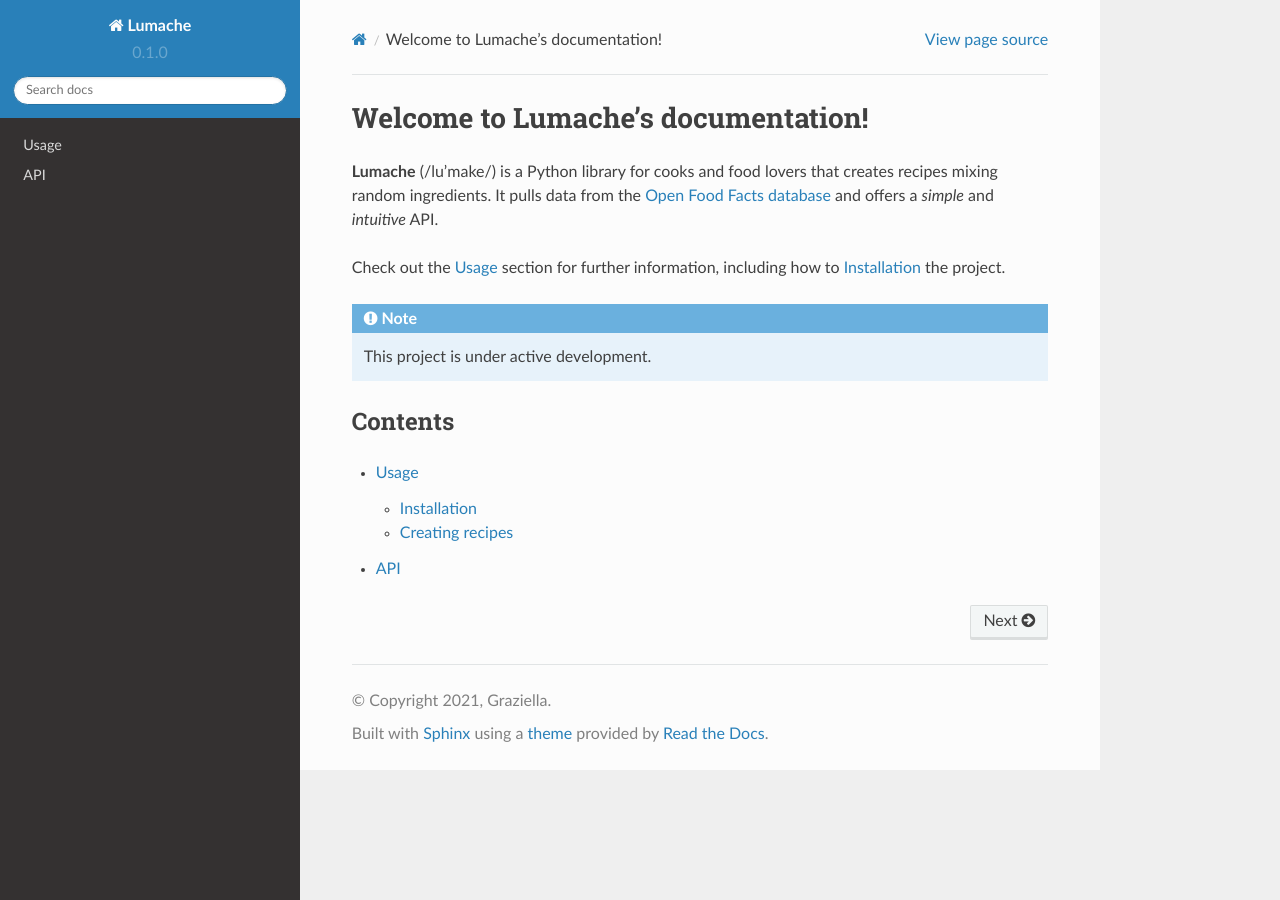
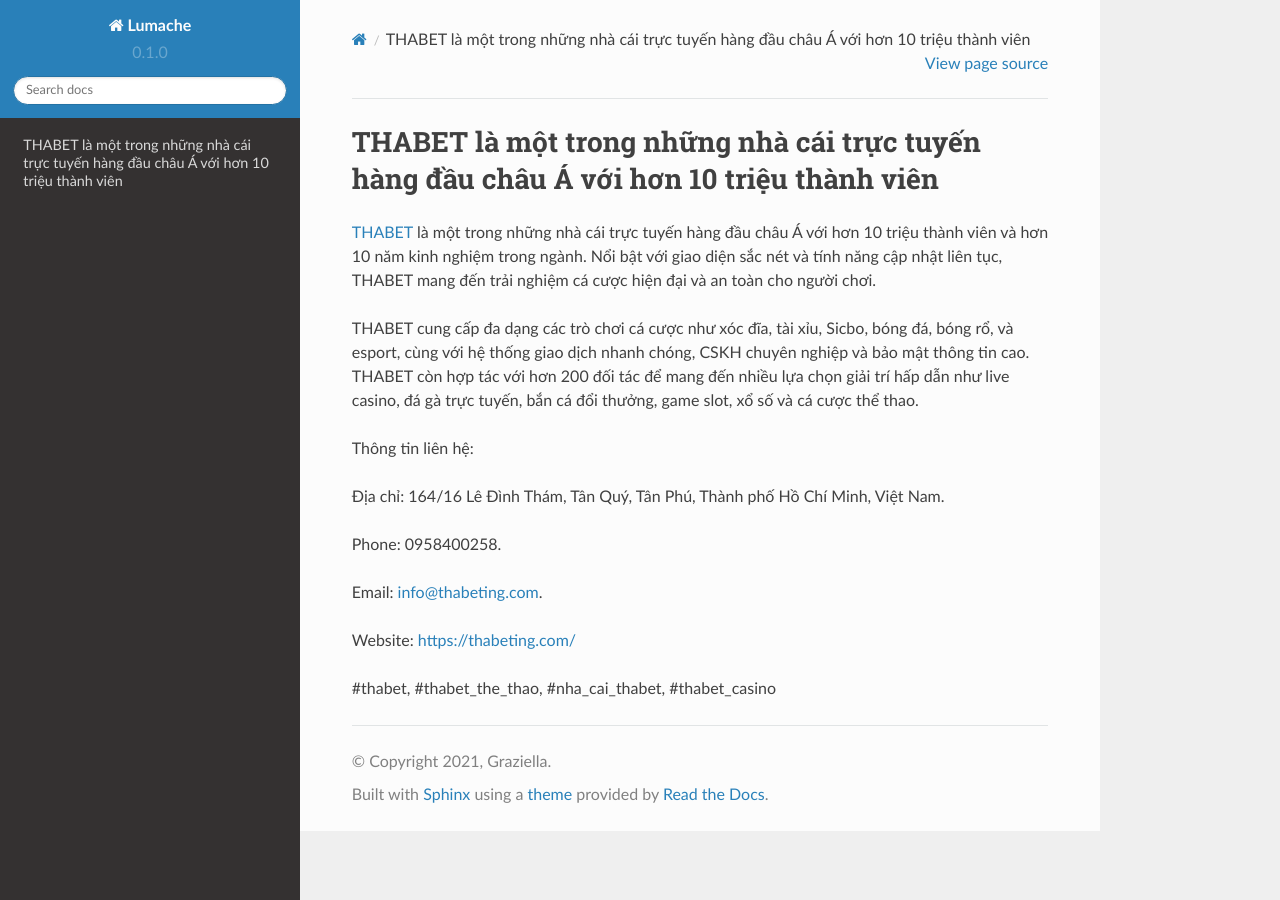
Before and after one commit to socialentity/thabetingcom, a Sphinx documentation site: the page built from docs/source/index.rst, in a window 1280 px wide. Built offline with Sphinx 7.4.7 and the Read the Docs theme 2.0.0, drawn with Linux system fonts in a browser that asks for light colours.

Commit message:
Update index.rst

```diff
--- a/docs/source/index.rst
+++ b/docs/source/index.rst
@@ -1,22 +1,18 @@
-Welcome to Lumache's documentation!
+THABET là một trong những nhà cái trực tuyến hàng đầu châu Á với hơn 10 triệu thành viên
 ===================================
 
-**Lumache** (/lu'make/) is a Python library for cooks and food lovers
-that creates recipes mixing random ingredients.
-It pulls data from the `Open Food Facts database <https://world.openfoodfacts.org/>`_
-and offers a *simple* and *intuitive* API.
+`THABET <https://thabeting.com/>`_ là một trong những nhà cái trực tuyến hàng đầu châu Á với hơn 10 triệu thành viên và hơn 10 năm kinh nghiệm trong ngành. Nổi bật với giao diện sắc nét và tính năng cập nhật liên tục, THABET mang đến trải nghiệm cá cược hiện đại và an toàn cho người chơi.
 
-Check out the :doc:`usage` section for further information, including
-how to :ref:`installation` the project.
+THABET cung cấp đa dạng các trò chơi cá cược như xóc đĩa, tài xỉu, Sicbo, bóng đá, bóng rổ, và esport, cùng với hệ thống giao dịch nhanh chóng, CSKH chuyên nghiệp và bảo mật thông tin cao. THABET còn hợp tác với hơn 200 đối tác để mang đến nhiều lựa chọn giải trí hấp dẫn như live casino, đá gà trực tuyến, bắn cá đổi thưởng, game slot, xổ số và cá cược thể thao.
 
-.. note::
+Thông tin liên hệ:
 
-   This project is under active development.
+Địa chỉ: 164/16 Lê Đình Thám, Tân Quý, Tân Phú, Thành phố Hồ Chí Minh, Việt Nam.
 
-Contents
---------
+Phone: 0958400258.
 
-.. toctree::
+Email: info@thabeting.com.
 
-   usage
-   api
+Website: `https://thabeting.com/ <https://thabeting.com/>`_
+
+#thabet, #thabet_the_thao, #nha_cai_thabet, #thabet_casino
```
